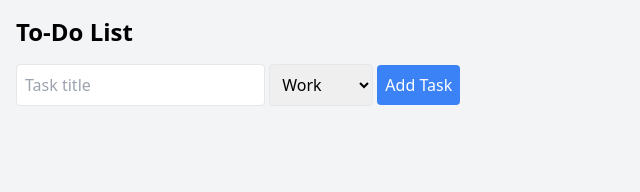
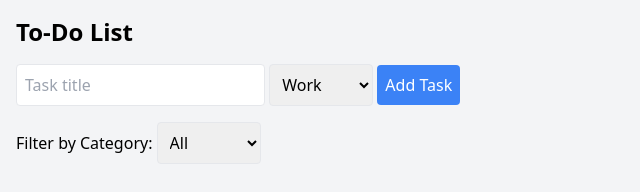
Before and after one commit to aayush1248/todo-app, a website: page index.html in a window 1280 px wide. Shown: the whole page, without its empty margins (0-640 px from the left). Drawn offline with nearby package versions, Linux system fonts and the light colour scheme.

Commit message:
Version 2: Add categorization and filtering, refactor rendering

```diff
--- a/app.js
+++ b/app.js
@@ -27,8 +27,10 @@ function deleteTask(id) {
 
 function renderTasks() {
   const taskList = document.getElementById('task-list');
+  const filter = document.getElementById('filter-category').value;
   taskList.innerHTML = '';
-  tasks.forEach(task => {
+  const filteredTasks = filter === 'All' ? tasks : tasks.filter(task => task.category === filter);
+  filteredTasks.forEach(task => {
     const li = document.createElement('li');
     li.className = 'p-2 bg-white rounded flex justify-between';
     li.innerHTML = `${task.title} (${task.category}) <button onclick="deleteTask(${task.id})" class="text-red-500">Delete</button>`;
--- a/index.html
+++ b/index.html
@@ -17,6 +17,14 @@
       </select>
       <button onclick="addTask()" class="bg-blue-500 text-white p-2 rounded">Add Task</button>
     </div>
+    <div class="mb-4">
+      <label>Filter by Category: </label>
+      <select id="filter-category" onchange="renderTasks()" class="p-2 border rounded">
+        <option value="All">All</option>
+        <option>Work</option>
+        <option>Personal</option>
+      </select>
+    </div>
     <ul id="task-list" class="space-y-2"></ul>
   </div>
   <script src="app.js"></script>
```
Also changed, not shown: tests/app.test.js (+8 -0 lines).
